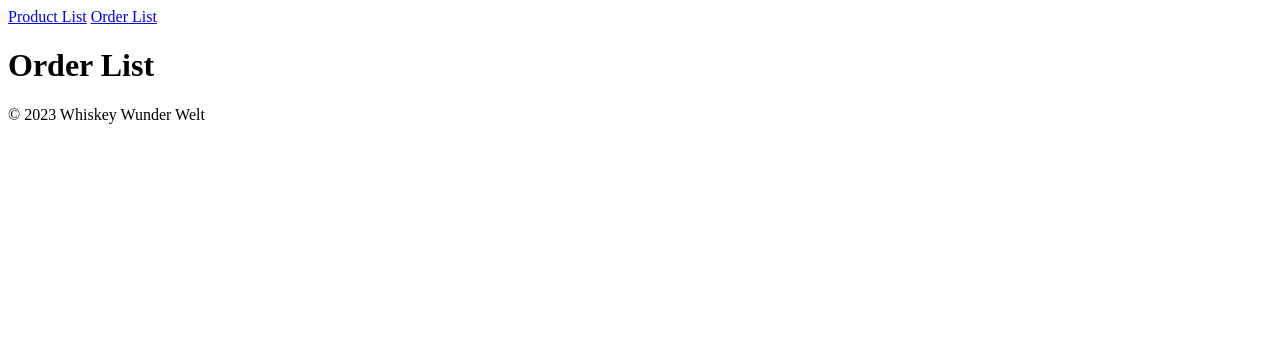
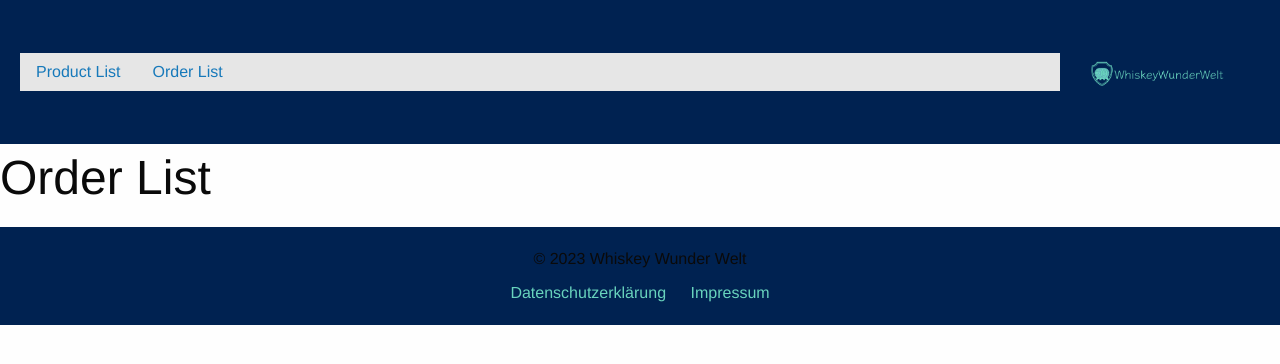
Before and after one commit to phaup/WhiskeyWunderWelt_django, a Django app: page /orders/ in a window 1280 px wide. Shown: the top 364 px of the page. Run offline with Django 4.2, Linux system fonts and the light colour scheme; data that the repository does not hold is empty; some libraries are stand-ins or nearby versions.

Commit message:
start_page funktioniert

```diff
--- a/django_start/django_start/templates/django_start/base.html
+++ b/django_start/django_start/templates/django_start/base.html
@@ -1,13 +1,62 @@
+{% load static %} <!-- Füge diese Zeile am Anfang der Datei hinzu -->
+
 <!DOCTYPE html>
 <html lang="de">
 <head>
     <meta charset="UTF-8">
+    <meta name="viewport" content="width=device-width, initial-scale=1.0">
     <title>{% block title %}WhiskeyWunderWelt{% endblock %}</title>
+    <link rel="stylesheet" href="https://cdn.jsdelivr.net/npm/foundation-sites@6.6.3/dist/css/foundation.min.css">
+    <!-- Dein eigenes CSS hier einbinden, falls benötigt -->
+    <style>
+
+        /* Stil für die Top-Bar */
+        .top-bar {
+            display: flex;
+            justify-content: space-between;
+            align-items: center;
+            background-color: #002251;
+            color: #68d3bd;
+            padding: 10px 20px;
+        }
+
+        .top-bar .logo {
+            max-width: 200px;
+            height: auto;
+        }
+
+        /* Stil für den Footer */
+        footer {
+            background-color: #002251;
+            padding: 20px;
+            text-align: center;
+        }
+
+        /* Stil für Datenschutzerklärung und Impressum Links */
+        .footer-links {
+            margin-top: 10px;
+        }
+
+        .footer-links a {
+            color: #68d3bd;
+            margin: 0 10px;
+            text-decoration: none;
+        }
+    </style>
 </head>
 <body>
-    <nav>
-        <a href="{% url 'product_list' %}">Product List</a>
-        <a href="{% url 'order_list' %}">Order List</a>
+    <nav class="top-bar">
+        <div class="top-bar-left">
+            <ul class="menu">
+                <li><a href="{% url 'product_list' %}">Product List</a></li>
+                <li><a href="{% url 'order_list' %}">Order List</a></li>
+            </ul>
+        </div>
+        <div class="top-bar-right">
+            <a href="{% url 'start_page' %}">
+                <img src="{% static 'logo.png' %}" alt="Whiskey Wunder Welt Logo" class="logo">
+            </a>
+        </div>
     </nav>
     <div class="content">
         {% block content %}
@@ -15,6 +64,16 @@
     </div>
     <footer>
         &copy; 2023 Whiskey Wunder Welt
+        <div class="footer-links">
+            <a href="#">Datenschutzerklärung</a>
+            <a href="#">Impressum</a>
+        </div>
     </footer>
+    <script src="https://code.jquery.com/jquery-3.6.0.min.js"></script>
+    <script src="https://cdn.jsdelivr.net/npm/foundation-sites@6.6.3/dist/js/foundation.min.js"></script>
+    <!-- Deine eigenen JavaScript-Dateien oder -Skripte hier einbinden, falls benötigt -->
+    <script>
+        $(document).foundation(); // Initialisiere die Foundation-Komponenten
+    </script>
 </body>
 </html>
```
Also changed, not shown: django_start/django_start/templates/django_start/start_page.html (added, +11 -0 lines), django_start/static/Logo.png (renamed from Logo.png).
